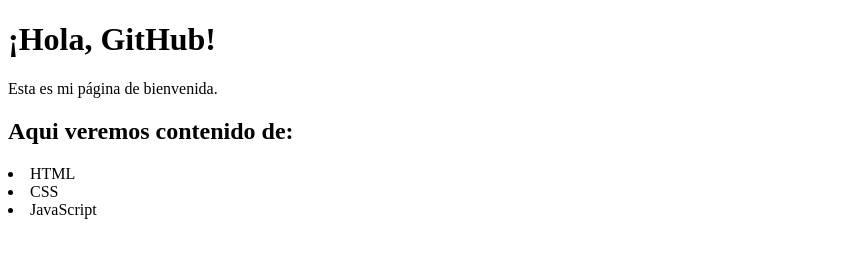
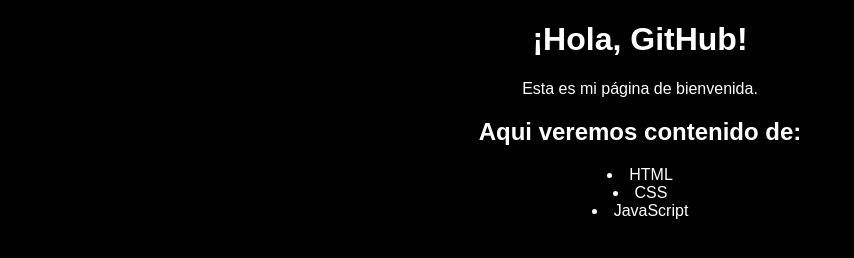
Before and after one commit to J-G-M707/pagina-bienvenida, a plain HTML site: page index.html in a window 1280 px wide. Shown: the whole page, without its empty margins (0-854 px from the left). Drawn offline with Linux system fonts and the light colour scheme.

Commit message:
Update index.html

```diff
--- a/index.html
+++ b/index.html
@@ -2,6 +2,7 @@
  <html lang="en">
  <head>
     <meta charset="UTF-8">
+    <link rel="stylesheet" href="styleGit.css">
     <meta name="viewport" content="width=device-width, initial-scale=1.0">
     <title>Bienvenido</title>
  </head>
```
